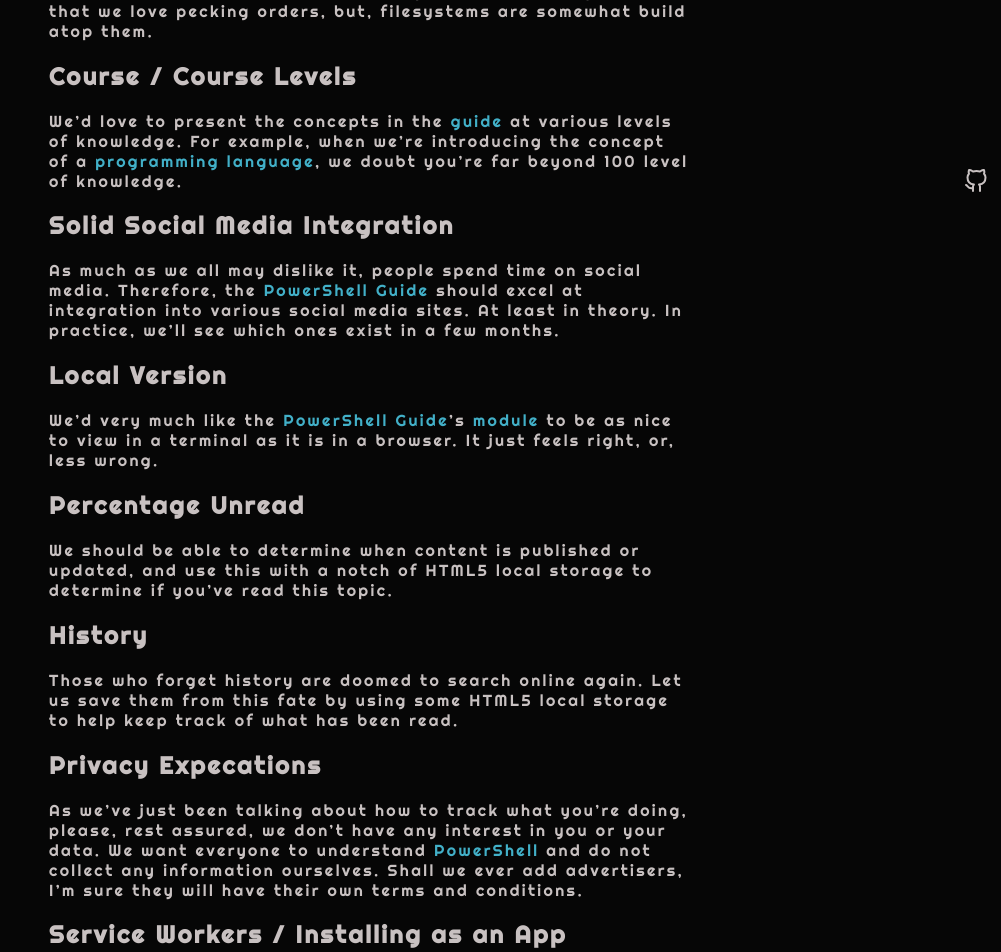
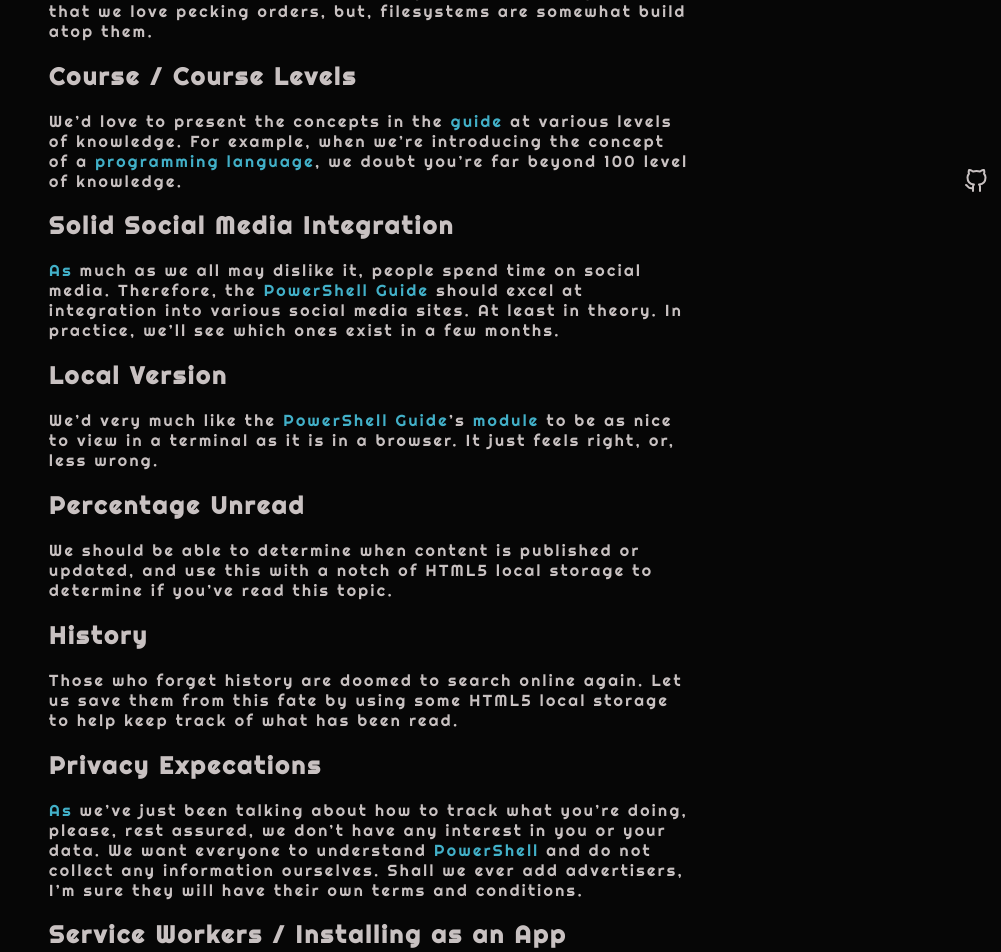
Before and after one commit to PowerShellGuides/PowerShellGuide, a Jekyll site: the page built from docs/Roadmap.md, in a window 1280 px wide and 1400 px high, scrolled down 853 px. Shown: the top 952 px of the window, without its empty margins (279-1280 px from the left). Built offline with Jekyll 4.4.1, drawn with Linux system fonts in a browser that asks for light colours; part of the change alters nothing that is shown.

```diff
--- a/docs/Roadmap.md
+++ b/docs/Roadmap.md
@@ -28,8 +28,8 @@ We should be able to see all of the topics hierarchically.  Not that we love pec
 We'd love to present the concepts in the [guide](/PowerShell/Guide) at various levels of knowledge.  For example, when we're introducing the concept of a [programming language](/Languages/Programming-Languages), we doubt you're far beyond 100 level of knowledge.
 
 ## Solid Social Media Integration
-
-As much as we all may dislike it, people spend time on social media.  Therefore, the [PowerShell Guide](/PowerShell/Guide) should excel at integration into various social media sites.  At least in theory.  In practice, we'll see which ones exist in a few months.
+[
+As](/PowerShell/Operators/Type-Operators) much as we all may dislike it, people spend time on social media.  Therefore, the [PowerShell Guide](/PowerShell/Guide) should excel at integration into various social media sites.  At least in theory.  In practice, we'll see which ones exist in a few months.
 
 ## Local Version
 
@@ -44,8 +44,8 @@ We should be able to determine when content is published or updated, and use thi
 Those who forget history are doomed to search online again.  Let us save them from this fate by using some HTML5 local storage to help keep track of what has been read.
 
 ## Privacy Expecations
-
-As we've just been talking about how to track what you're doing, please, rest assured, we don't have any interest in you or your data.  We want everyone to understand [PowerShell](/PowerShell) and do not collect any information ourselves.  Shall we ever add advertisers, I'm sure they will have their own terms and conditions.
+[
+As](/PowerShell/Operators/Type-Operators) we've just been talking about how to track what you're doing, please, rest assured, we don't have any interest in you or your data.  We want everyone to understand [PowerShell](/PowerShell) and do not collect any information ourselves.  Shall we ever add advertisers, I'm sure they will have their own terms and conditions.
 
 ## Service Workers / Installing as an App
 
```
